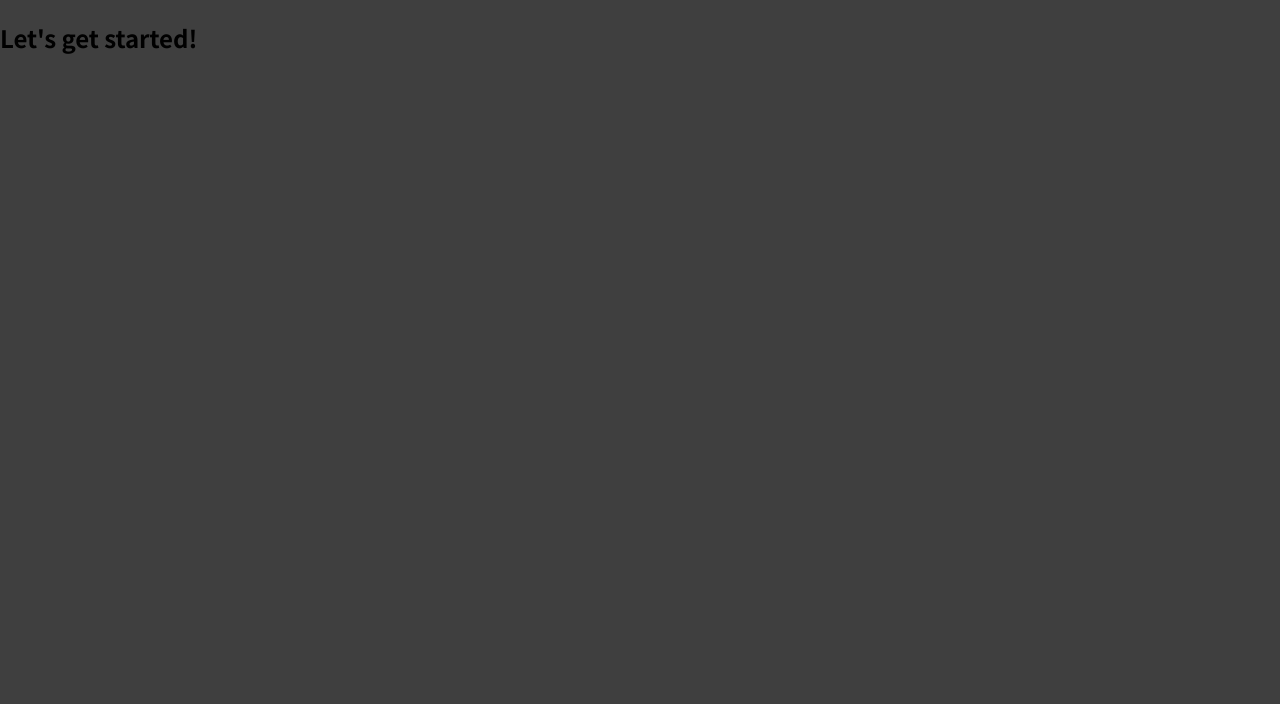
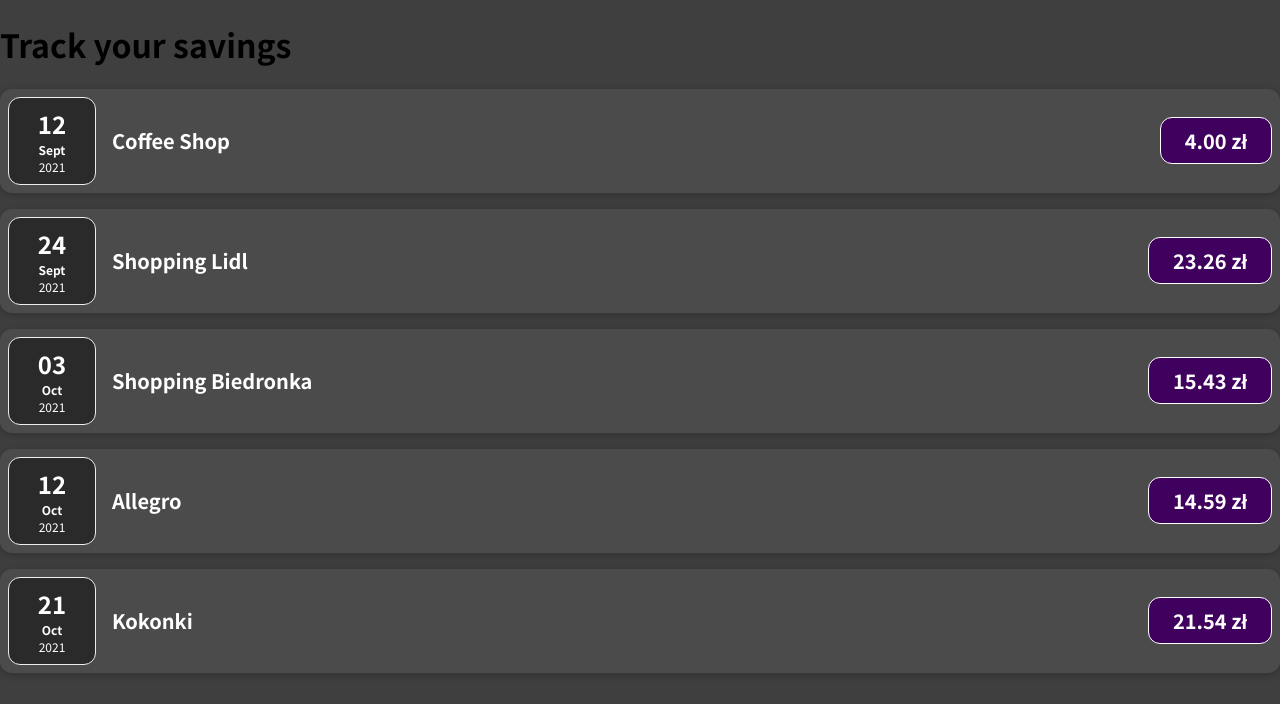
Before and after one commit to bhszewczyk/Savings_app, a JavaScript app in the folder savings-app/: page / in a window 1280 px wide. Shown: the top 704 px of the page. Built offline with nearby package versions, Linux system fonts and the light colour scheme.

Commit message:
Adds SavingDate and SavingItem components

```diff
--- a/savings-app/src/App.js
+++ b/savings-app/src/App.js
@@ -1,9 +1,69 @@
+import SavingItem from './components/SavingItem';
+
 function App() {
-  return (
-    <div>
-      <h2>Let's get started!</h2>
-    </div>
-  );
+	const savings = [
+		{
+			id: 's1',
+			title: 'Coffee Shop',
+			amount: 39.99,
+			date: new Date(2021, 8, 12),
+		},
+		{
+			id: 's2',
+			title: 'Shopping Lidl',
+			amount: 232.59,
+			date: new Date(2021, 8, 24),
+		},
+		{
+			id: 's3',
+			title: 'Shopping Biedronka',
+			amount: 154.26,
+			date: new Date(2021, 9, 3),
+		},
+		{
+			id: 's4',
+			title: 'Allegro',
+			amount: 145.88,
+			date: new Date(2021, 9, 12),
+		},
+		{
+			id: 's5',
+			title: 'Kokonki',
+			amount: 215.42,
+			date: new Date(2021, 9, 21),
+		},
+	];
+	return (
+		<div>
+			<h1>Track your savings</h1>
+			{/* <SavingItem props={savings} /> */}
+			<SavingItem
+				title={savings[0].title}
+				amount={savings[0].amount}
+				date={savings[0].date}
+			/>
+			<SavingItem
+				title={savings[1].title}
+				amount={savings[1].amount}
+				date={savings[1].date}
+			/>
+			<SavingItem
+				title={savings[2].title}
+				amount={savings[2].amount}
+				date={savings[2].date}
+			/>
+			<SavingItem
+				title={savings[3].title}
+				amount={savings[3].amount}
+				date={savings[3].date}
+			/>
+			<SavingItem
+				title={savings[4].title}
+				amount={savings[4].amount}
+				date={savings[4].date}
+			/>
+		</div>
+	);
 }
 
 export default App;
--- /dev/null
+++ b/savings-app/src/components/SavingDate.css
@@ -0,0 +1,26 @@
+.saving-date {
+	display: flex;
+	flex-direction: column;
+	width: 5.5rem;
+	height: 5.5rem;
+	border: 1px solid #ececec;
+	background-color: #2a2a2a;
+	color: white;
+	border-radius: 12px;
+	align-items: center;
+	justify-content: center;
+}
+
+.saving-date__month {
+	font-size: 0.75rem;
+	font-weight: bold;
+}
+
+.saving-date__year {
+	font-size: 0.75rem;
+}
+
+.saving-date__day {
+	font-size: 1.5rem;
+	font-weight: bold;
+}
--- /dev/null
+++ b/savings-app/src/components/SavingDate.js
@@ -0,0 +1,20 @@
+import './SavingDate.css';
+
+function SavingDate(props) {
+	console.log(props);
+	const day = props.date.toLocaleString('en-GB', { day: '2-digit' });
+	const month = props.date.toLocaleString('en-GB', { month: 'short' });
+	const year = props.date.getFullYear();
+
+	// console.log(day, month, year);
+
+	return (
+		<div className='saving-date'>
+			<div className='saving-date__day'>{day}</div>
+			<div className='saving-date__month'>{month}</div>
+			<div className='saving-date__year'>{year}</div>
+		</div>
+	);
+}
+
+export default SavingDate;
--- /dev/null
+++ b/savings-app/src/components/SavingItem.css
@@ -0,0 +1,56 @@
+.saving-item {
+	display: flex;
+	justify-content: space-between;
+	align-items: center;
+	box-shadow: 0 2px 8px rgba(0, 0, 0, 0.25);
+	padding: 0.5rem;
+	margin: 1rem 0;
+	border-radius: 12px;
+	background-color: #4b4b4b;
+}
+
+.saving-item__description {
+	display: flex;
+	flex-direction: column;
+	gap: 1rem;
+	align-items: flex-end;
+	flex-flow: column-reverse;
+	justify-content: flex-start;
+	flex: 1;
+}
+
+.saving-item h2 {
+	color: #3a3a3a;
+	font-size: 1rem;
+	flex: 1;
+	margin: 0 1rem;
+	color: white;
+}
+
+.saving-item__price {
+	font-size: 1rem;
+	font-weight: bold;
+	color: white;
+	background-color: #40005d;
+	border: 1px solid white;
+	padding: 0.5rem;
+	border-radius: 12px;
+}
+
+@media (min-width: 580px) {
+	.saving-item__description {
+		flex-direction: row;
+		align-items: center;
+		justify-content: flex-start;
+		flex: 1;
+	}
+
+	.saving-item__description h2 {
+		font-size: 1.25rem;
+	}
+
+	.saving-item__price {
+		font-size: 1.25rem;
+		padding: 0.5rem 1.5rem;
+	}
+}
--- /dev/null
+++ b/savings-app/src/components/SavingItem.js
@@ -0,0 +1,23 @@
+import './SavingItem.css';
+import SavingDate from './SavingDate';
+
+function SavingItem(props) {
+	const savingDate = props.date;
+	const savingTitle = props.title;
+	const expanseAmount = props.amount;
+	const savingAmount = (expanseAmount * 0.1).toFixed(2);
+	// const savingAmountHardcoded = 3.25;
+
+	return (
+		<div className='saving-item'>
+			{/* <div>{savingDate}</div> */}
+			<SavingDate date={savingDate} />
+			<div className='saving-item__description'>
+				<h2>{savingTitle}</h2>
+				<div className='saving-item__price'>{savingAmount} zł</div>
+			</div>
+		</div>
+	);
+}
+
+export default SavingItem;
```
Also changed, not shown: savings-app/public/index.html (indentation only).
